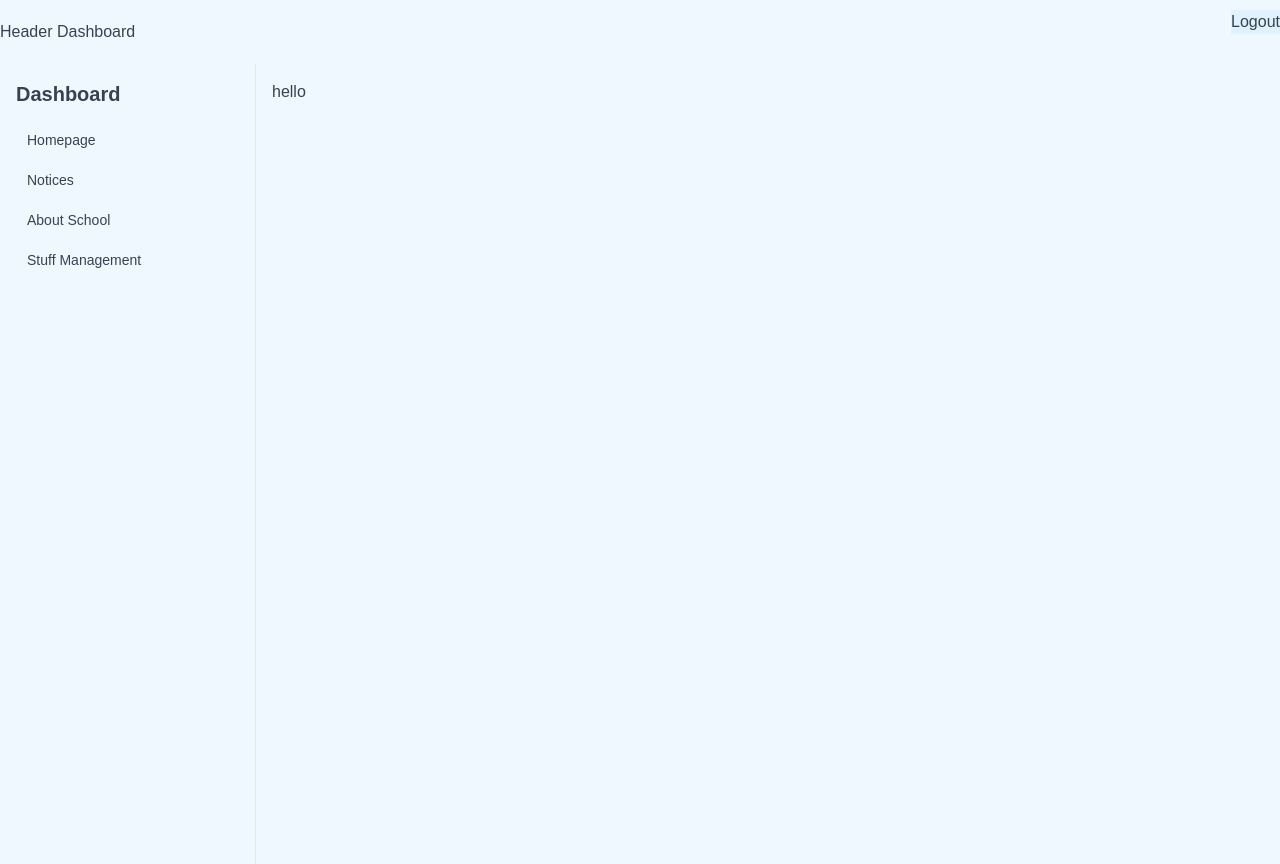
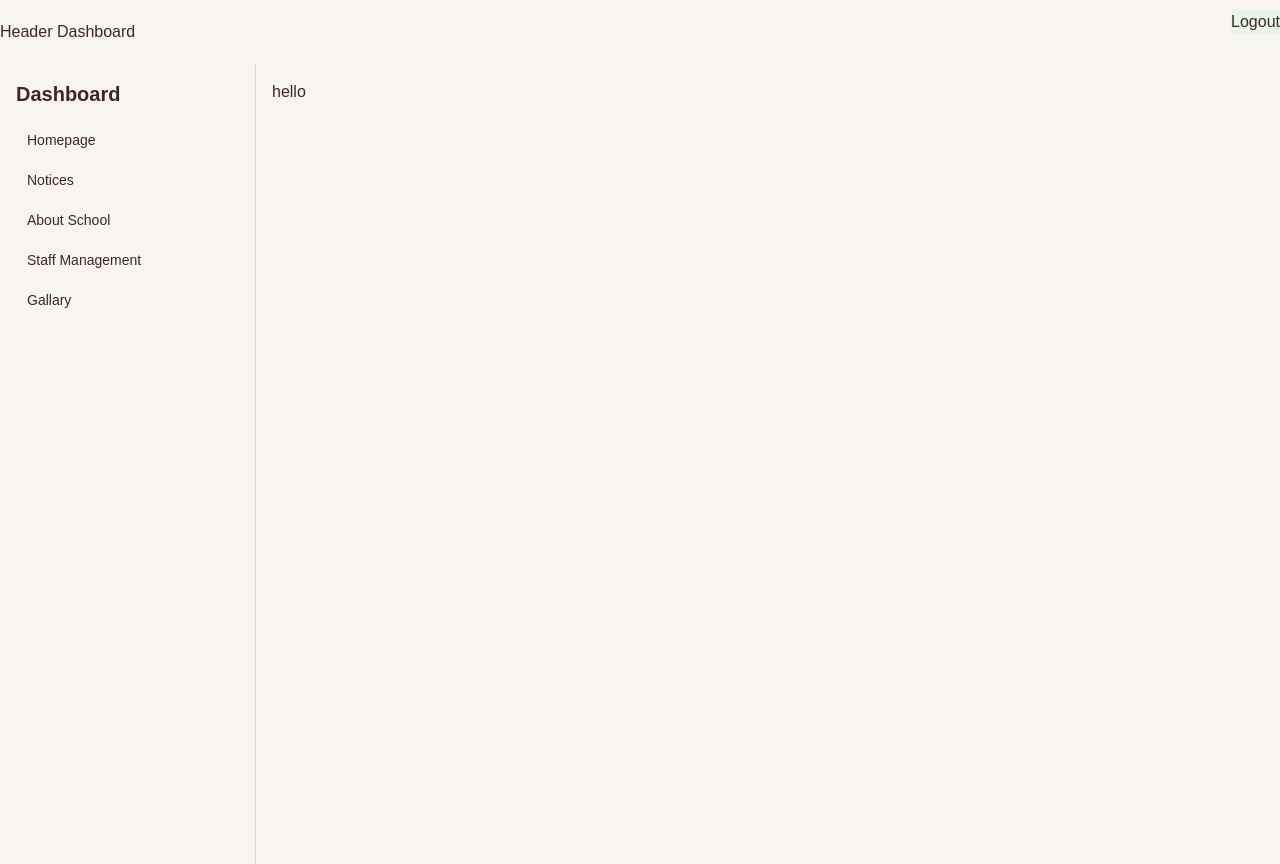
Before and after one commit to Opirajbhor/School-Website, a Next.js app: page /dashboard in a window 1280 px wide. Built offline with nearby package versions, Linux system fonts and the light colour scheme; a web font is replaced by a local one.

Commit message:
working on gallary section

```diff
--- /dev/null
+++ b/app/api/gallary/route.ts
@@ -0,0 +1,22 @@
+import { prisma } from "@/lib/prisma/prisma"
+import { NextResponse } from "next/server"
+
+export async function GET() {
+  const notices = await prisma.gallary.findMany({
+    orderBy: { createdAt: "desc" },
+  })
+  return NextResponse.json(notices)
+}
+
+export async function POST(req: Request) {
+  const body = await req?.json()
+
+  const info = await prisma.gallary.create({
+    data: {
+      tittle: body?.tittle,
+      imageUrl: body?.imageUrl,
+    },
+  })
+
+  return NextResponse.json(info)
+}
--- a/app/dashboard/staff-management/page.tsx
+++ b/app/dashboard/staff-management/page.tsx
@@ -48,7 +48,6 @@ export default function StuffManagement() {
   }
   // add staff panel open-close
   const [staffPanel, setStaffPanel] = useState(false)
-  console.log(staffPanel)
 
   return (
     <>
--- a/app/globals.css
+++ b/app/globals.css
@@ -15,193 +15,172 @@ button {
 }
 
 :root {
-  --card: oklch(1 0 0);
-  --card-foreground: oklch(0.3729 0.0306 259.7328);
-  --popover: oklch(1 0 0);
-  --popover-foreground: oklch(0.3729 0.0306 259.7328);
-  --primary: oklch(0.7227 0.192 149.5793);
+  --background: oklch(0.9711 0.0074 80.7211);
+  --foreground: oklch(0.3 0.0358 30.2042);
+  --card: oklch(0.9711 0.0074 80.7211);
+  --card-foreground: oklch(0.3 0.0358 30.2042);
+  --popover: oklch(0.9711 0.0074 80.7211);
+  --popover-foreground: oklch(0.3 0.0358 30.2042);
+  --primary: oklch(0.5234 0.1347 144.1672);
   --primary-foreground: oklch(1 0 0);
-  --secondary: oklch(0.9514 0.025 236.8242);
-  --secondary-foreground: oklch(0.4461 0.0263 256.8018);
-  --muted: oklch(0.967 0.0029 264.5419);
-  --muted-foreground: oklch(0.551 0.0234 264.3637);
-  --accent: oklch(0.9505 0.0507 163.0508);
-  --accent-foreground: oklch(0.3729 0.0306 259.7328);
-  --destructive: oklch(0.6368 0.2078 25.3313);
-  --border: oklch(0.9276 0.0058 264.5313);
-  --input: oklch(0.9276 0.0058 264.5313);
-  --ring: oklch(0.7227 0.192 149.5793);
-  --chart-1: oklch(0.7227 0.192 149.5793);
-  --chart-2: oklch(0.6959 0.1491 162.4796);
-  --chart-3: oklch(0.596 0.1274 163.2254);
-  --chart-4: oklch(0.5081 0.1049 165.6121);
-  --chart-5: oklch(0.4318 0.0865 166.9128);
+  --secondary: oklch(0.9571 0.021 147.636);
+  --secondary-foreground: oklch(0.4254 0.1159 144.3078);
+  --muted: oklch(0.937 0.0142 74.4218);
+  --muted-foreground: oklch(0.4495 0.0486 39.211);
+  --accent: oklch(0.8952 0.0504 146.0366);
+  --accent-foreground: oklch(0.4254 0.1159 144.3078);
+  --destructive: oklch(0.5386 0.1937 26.7249);
+  --destructive-foreground: oklch(1 0 0);
+  --border: oklch(0.8805 0.0208 74.6428);
+  --input: oklch(0.8805 0.0208 74.6428);
+  --ring: oklch(0.5234 0.1347 144.1672);
+  --chart-1: oklch(0.6731 0.1624 144.2083);
+  --chart-2: oklch(0.5752 0.1446 144.1813);
+  --chart-3: oklch(0.5234 0.1347 144.1672);
+  --chart-4: oklch(0.4254 0.1159 144.3078);
+  --chart-5: oklch(0.2157 0.0453 145.7256);
+  --sidebar: oklch(0.937 0.0142 74.4218);
+  --sidebar-foreground: oklch(0.3 0.0358 30.2042);
+  --sidebar-primary: oklch(0.5234 0.1347 144.1672);
+  --sidebar-primary-foreground: oklch(1 0 0);
+  --sidebar-accent: oklch(0.8952 0.0504 146.0366);
+  --sidebar-accent-foreground: oklch(0.4254 0.1159 144.3078);
+  --sidebar-border: oklch(0.8805 0.0208 74.6428);
+  --sidebar-ring: oklch(0.5234 0.1347 144.1672);
+  --font-sans: Montserrat, sans-serif;
+  --font-serif: Merriweather, serif;
+  --font-mono: Source Code Pro, monospace;
   --radius: 0.5rem;
-  --sidebar: oklch(0.9514 0.025 236.8242);
-  --sidebar-foreground: oklch(0.3729 0.0306 259.7328);
-  --sidebar-primary: oklch(0.7227 0.192 149.5793);
-  --sidebar-primary-foreground: oklch(1 0 0);
-  --sidebar-accent: oklch(0.9505 0.0507 163.0508);
-  --sidebar-accent-foreground: oklch(0.3729 0.0306 259.7328);
-  --sidebar-border: oklch(0.9276 0.0058 264.5313);
-  --sidebar-ring: oklch(0.7227 0.192 149.5793);
-  --background: oklch(0.9751 0.0127 244.2507);
-  --foreground: oklch(0.3729 0.0306 259.7328);
-  --destructive-foreground: oklch(1 0 0);
-  --font-sans: DM Sans, sans-serif;
-  --font-serif: Lora, serif;
-  --font-mono: IBM Plex Mono, monospace;
-  --shadow-color: hsl(0 0% 0%);
+  --shadow-x: 0;
+  --shadow-y: 1px;
+  --shadow-blur: 3px;
+  --shadow-spread: 0px;
   --shadow-opacity: 0.1;
-  --shadow-blur: 8px;
-  --shadow-spread: -1px;
-  --shadow-offset-x: 0px;
-  --shadow-offset-y: 4px;
-  --letter-spacing: 0em;
+  --shadow-color: oklch(0 0 0);
+  --shadow-2xs: 0 1px 3px 0px hsl(0 0% 0% / 0.05);
+  --shadow-xs: 0 1px 3px 0px hsl(0 0% 0% / 0.05);
+  --shadow-sm:
+    0 1px 3px 0px hsl(0 0% 0% / 0.1), 0 1px 2px -1px hsl(0 0% 0% / 0.1);
+  --shadow: 0 1px 3px 0px hsl(0 0% 0% / 0.1), 0 1px 2px -1px hsl(0 0% 0% / 0.1);
+  --shadow-md:
+    0 1px 3px 0px hsl(0 0% 0% / 0.1), 0 2px 4px -1px hsl(0 0% 0% / 0.1);
+  --shadow-lg:
+    0 1px 3px 0px hsl(0 0% 0% / 0.1), 0 4px 6px -1px hsl(0 0% 0% / 0.1);
+  --shadow-xl:
+    0 1px 3px 0px hsl(0 0% 0% / 0.1), 0 8px 10px -1px hsl(0 0% 0% / 0.1);
+  --shadow-2xl: 0 1px 3px 0px hsl(0 0% 0% / 0.25);
+  --tracking-normal: 0em;
   --spacing: 0.25rem;
-  --shadow-2xs: 0px 4px 8px -1px hsl(0 0% 0% / 0.05);
-  --shadow-xs: 0px 4px 8px -1px hsl(0 0% 0% / 0.05);
-  --shadow-sm:
-    0px 4px 8px -1px hsl(0 0% 0% / 0.1), 0px 1px 2px -2px hsl(0 0% 0% / 0.1);
-  --shadow:
-    0px 4px 8px -1px hsl(0 0% 0% / 0.1), 0px 1px 2px -2px hsl(0 0% 0% / 0.1);
-  --shadow-md:
-    0px 4px 8px -1px hsl(0 0% 0% / 0.1), 0px 2px 4px -2px hsl(0 0% 0% / 0.1);
-  --shadow-lg:
-    0px 4px 8px -1px hsl(0 0% 0% / 0.1), 0px 4px 6px -2px hsl(0 0% 0% / 0.1);
-  --shadow-xl:
-    0px 4px 8px -1px hsl(0 0% 0% / 0.1), 0px 8px 10px -2px hsl(0 0% 0% / 0.1);
-  --shadow-2xl: 0px 4px 8px -1px hsl(0 0% 0% / 0.25);
-  --tracking-normal: 0em;
 }
 
 .dark {
-  --background: oklch(0.2077 0.0398 265.7549);
-  --foreground: oklch(0.8717 0.0093 258.3382);
-  --card: oklch(0.2795 0.0368 260.031);
-  --card-foreground: oklch(0.8717 0.0093 258.3382);
-  --popover: oklch(0.2795 0.0368 260.031);
-  --popover-foreground: oklch(0.8717 0.0093 258.3382);
-  --primary: oklch(0.7729 0.1535 163.2231);
-  --primary-foreground: oklch(0.2077 0.0398 265.7549);
-  --secondary: oklch(0.3351 0.0331 260.912);
-  --secondary-foreground: oklch(0.7118 0.0129 286.0665);
-  --muted: oklch(0.2463 0.0275 259.9628);
-  --muted-foreground: oklch(0.551 0.0234 264.3637);
-  --accent: oklch(0.3729 0.0306 259.7328);
-  --accent-foreground: oklch(0.7118 0.0129 286.0665);
-  --destructive: oklch(0.6368 0.2078 25.3313);
-  --border: oklch(0.4461 0.0263 256.8018);
-  --input: oklch(0.4461 0.0263 256.8018);
-  --ring: oklch(0.7729 0.1535 163.2231);
-  --chart-1: oklch(0.7729 0.1535 163.2231);
-  --chart-2: oklch(0.7845 0.1325 181.912);
-  --chart-3: oklch(0.7227 0.192 149.5793);
-  --chart-4: oklch(0.6959 0.1491 162.4796);
-  --chart-5: oklch(0.596 0.1274 163.2254);
-  --sidebar: oklch(0.2795 0.0368 260.031);
-  --sidebar-foreground: oklch(0.8717 0.0093 258.3382);
-  --sidebar-primary: oklch(0.7729 0.1535 163.2231);
-  --sidebar-primary-foreground: oklch(0.2077 0.0398 265.7549);
-  --sidebar-accent: oklch(0.3729 0.0306 259.7328);
-  --sidebar-accent-foreground: oklch(0.7118 0.0129 286.0665);
-  --sidebar-border: oklch(0.4461 0.0263 256.8018);
-  --sidebar-ring: oklch(0.7729 0.1535 163.2231);
-  --destructive-foreground: oklch(0.2077 0.0398 265.7549);
+  --background: oklch(0.2683 0.0279 150.7681);
+  --foreground: oklch(0.9423 0.0097 72.6595);
+  --card: oklch(0.3327 0.0271 146.9867);
+  --card-foreground: oklch(0.9423 0.0097 72.6595);
+  --popover: oklch(0.3327 0.0271 146.9867);
+  --popover-foreground: oklch(0.9423 0.0097 72.6595);
+  --primary: oklch(0.6731 0.1624 144.2083);
+  --primary-foreground: oklch(0.2157 0.0453 145.7256);
+  --secondary: oklch(0.3942 0.0265 142.9926);
+  --secondary-foreground: oklch(0.897 0.0166 142.5518);
+  --muted: oklch(0.2926 0.0212 147.7496);
+  --muted-foreground: oklch(0.8579 0.0174 76.0955);
+  --accent: oklch(0.5752 0.1446 144.1813);
+  --accent-foreground: oklch(0.9423 0.0097 72.6595);
+  --destructive: oklch(0.5386 0.1937 26.7249);
+  --destructive-foreground: oklch(0.9423 0.0097 72.6595);
+  --border: oklch(0.3942 0.0265 142.9926);
+  --input: oklch(0.3942 0.0265 142.9926);
+  --ring: oklch(0.6731 0.1624 144.2083);
+  --chart-1: oklch(0.766 0.1179 145.295);
+  --chart-2: oklch(0.7185 0.1417 144.8887);
+  --chart-3: oklch(0.6731 0.1624 144.2083);
+  --chart-4: oklch(0.6291 0.1543 144.2031);
+  --chart-5: oklch(0.5752 0.1446 144.1813);
+  --sidebar: oklch(0.2683 0.0279 150.7681);
+  --sidebar-foreground: oklch(0.9423 0.0097 72.6595);
+  --sidebar-primary: oklch(0.6731 0.1624 144.2083);
+  --sidebar-primary-foreground: oklch(0.2157 0.0453 145.7256);
+  --sidebar-accent: oklch(0.5752 0.1446 144.1813);
+  --sidebar-accent-foreground: oklch(0.9423 0.0097 72.6595);
+  --sidebar-border: oklch(0.3942 0.0265 142.9926);
+  --sidebar-ring: oklch(0.6731 0.1624 144.2083);
+  --font-sans: Montserrat, sans-serif;
+  --font-serif: Merriweather, serif;
+  --font-mono: Source Code Pro, monospace;
   --radius: 0.5rem;
-  --font-sans: DM Sans, sans-serif;
-  --font-serif: Lora, serif;
-  --font-mono: IBM Plex Mono, monospace;
-  --shadow-color: hsl(0 0% 0%);
+  --shadow-x: 0;
+  --shadow-y: 1px;
+  --shadow-blur: 3px;
+  --shadow-spread: 0px;
   --shadow-opacity: 0.1;
-  --shadow-blur: 8px;
-  --shadow-spread: -1px;
-  --shadow-offset-x: 0px;
-  --shadow-offset-y: 4px;
-  --letter-spacing: 0em;
-  --spacing: 0.25rem;
-  --shadow-2xs: 0px 4px 8px -1px hsl(0 0% 0% / 0.05);
-  --shadow-xs: 0px 4px 8px -1px hsl(0 0% 0% / 0.05);
+  --shadow-color: oklch(0 0 0);
+  --shadow-2xs: 0 1px 3px 0px hsl(0 0% 0% / 0.05);
+  --shadow-xs: 0 1px 3px 0px hsl(0 0% 0% / 0.05);
   --shadow-sm:
-    0px 4px 8px -1px hsl(0 0% 0% / 0.1), 0px 1px 2px -2px hsl(0 0% 0% / 0.1);
-  --shadow:
-    0px 4px 8px -1px hsl(0 0% 0% / 0.1), 0px 1px 2px -2px hsl(0 0% 0% / 0.1);
+    0 1px 3px 0px hsl(0 0% 0% / 0.1), 0 1px 2px -1px hsl(0 0% 0% / 0.1);
+  --shadow: 0 1px 3px 0px hsl(0 0% 0% / 0.1), 0 1px 2px -1px hsl(0 0% 0% / 0.1);
   --shadow-md:
-    0px 4px 8px -1px hsl(0 0% 0% / 0.1), 0px 2px 4px -2px hsl(0 0% 0% / 0.1);
+    0 1px 3px 0px hsl(0 0% 0% / 0.1), 0 2px 4px -1px hsl(0 0% 0% / 0.1);
   --shadow-lg:
-    0px 4px 8px -1px hsl(0 0% 0% / 0.1), 0px 4px 6px -2px hsl(0 0% 0% / 0.1);
+    0 1px 3px 0px hsl(0 0% 0% / 0.1), 0 4px 6px -1px hsl(0 0% 0% / 0.1);
   --shadow-xl:
-    0px 4px 8px -1px hsl(0 0% 0% / 0.1), 0px 8px 10px -2px hsl(0 0% 0% / 0.1);
-  --shadow-2xl: 0px 4px 8px -1px hsl(0 0% 0% / 0.25);
+    0 1px 3px 0px hsl(0 0% 0% / 0.1), 0 8px 10px -1px hsl(0 0% 0% / 0.1);
+  --shadow-2xl: 0 1px 3px 0px hsl(0 0% 0% / 0.25);
 }
 
 @theme inline {
-  --font-sans: DM Sans, sans-serif;
-  --font-heading: var(--font-sans);
+  --color-background: var(--background);
+  --color-foreground: var(--foreground);
+  --color-card: var(--card);
+  --color-card-foreground: var(--card-foreground);
+  --color-popover: var(--popover);
+  --color-popover-foreground: var(--popover-foreground);
+  --color-primary: var(--primary);
+  --color-primary-foreground: var(--primary-foreground);
+  --color-secondary: var(--secondary);
+  --color-secondary-foreground: var(--secondary-foreground);
+  --color-muted: var(--muted);
+  --color-muted-foreground: var(--muted-foreground);
+  --color-accent: var(--accent);
+  --color-accent-foreground: var(--accent-foreground);
+  --color-destructive: var(--destructive);
+  --color-destructive-foreground: var(--destructive-foreground);
+  --color-border: var(--border);
+  --color-input: var(--input);
+  --color-ring: var(--ring);
+  --color-chart-1: var(--chart-1);
+  --color-chart-2: var(--chart-2);
+  --color-chart-3: var(--chart-3);
+  --color-chart-4: var(--chart-4);
+  --color-chart-5: var(--chart-5);
+  --color-sidebar: var(--sidebar);
+  --color-sidebar-foreground: var(--sidebar-foreground);
+  --color-sidebar-primary: var(--sidebar-primary);
+  --color-sidebar-primary-foreground: var(--sidebar-primary-foreground);
+  --color-sidebar-accent: var(--sidebar-accent);
+  --color-sidebar-accent-foreground: var(--sidebar-accent-foreground);
+  --color-sidebar-border: var(--sidebar-border);
   --color-sidebar-ring: var(--sidebar-ring);
-  --color-sidebar-border: var(--sidebar-border);
-  --color-sidebar-accent-foreground: var(--sidebar-accent-foreground);
-  --color-sidebar-accent: var(--sidebar-accent);
-  --color-sidebar-primary-foreground: var(--sidebar-primary-foreground);
-  --color-sidebar-primary: var(--sidebar-primary);
-  --color-sidebar-foreground: var(--sidebar-foreground);
-  --color-sidebar: var(--sidebar);
-  --color-chart-5: var(--chart-5);
-  --color-chart-4: var(--chart-4);
-  --color-chart-3: var(--chart-3);
-  --color-chart-2: var(--chart-2);
-  --color-chart-1: var(--chart-1);
-  --color-ring: var(--ring);
-  --color-input: var(--input);
-  --color-border: var(--border);
-  --color-destructive: var(--destructive);
-  --color-accent-foreground: var(--accent-foreground);
-  --color-accent: var(--accent);
-  --color-muted-foreground: var(--muted-foreground);
-  --color-muted: var(--muted);
-  --color-secondary-foreground: var(--secondary-foreground);
-  --color-secondary: var(--secondary);
-  --color-primary-foreground: var(--primary-foreground);
-  --color-primary: var(--primary);
-  --color-popover-foreground: var(--popover-foreground);
-  --color-popover: var(--popover);
-  --color-card-foreground: var(--card-foreground);
-  --color-card: var(--card);
-  --color-foreground: var(--foreground);
-  --color-background: var(--background);
-  --radius-sm: calc(var(--radius) * 0.6);
-  --radius-md: calc(var(--radius) * 0.8);
+
+  --font-sans: var(--font-sans);
+  --font-mono: var(--font-mono);
+  --font-serif: var(--font-serif);
+
+  --radius-sm: calc(var(--radius) - 4px);
+  --radius-md: calc(var(--radius) - 2px);
   --radius-lg: var(--radius);
-  --radius-xl: calc(var(--radius) * 1.4);
-  --radius-2xl: calc(var(--radius) * 1.8);
-  --radius-3xl: calc(var(--radius) * 2.2);
-  --radius-4xl: calc(var(--radius) * 2.6);
-  --font-mono: IBM Plex Mono, monospace;
-  --font-serif: Lora, serif;
-  --radius: 0.5rem;
-  --tracking-tighter: calc(var(--tracking-normal) - 0.05em);
-  --tracking-tight: calc(var(--tracking-normal) - 0.025em);
-  --tracking-wide: calc(var(--tracking-normal) + 0.025em);
-  --tracking-wider: calc(var(--tracking-normal) + 0.05em);
-  --tracking-widest: calc(var(--tracking-normal) + 0.1em);
-  --tracking-normal: var(--tracking-normal);
+  --radius-xl: calc(var(--radius) + 4px);
+
+  --shadow-2xs: var(--shadow-2xs);
+  --shadow-xs: var(--shadow-xs);
+  --shadow-sm: var(--shadow-sm);
+  --shadow: var(--shadow);
+  --shadow-md: var(--shadow-md);
+  --shadow-lg: var(--shadow-lg);
+  --shadow-xl: var(--shadow-xl);
   --shadow-2xl: var(--shadow-2xl);
-  --shadow-xl: var(--shadow-xl);
-  --shadow-lg: var(--shadow-lg);
-  --shadow-md: var(--shadow-md);
-  --shadow: var(--shadow);
-  --shadow-sm: var(--shadow-sm);
-  --shadow-xs: var(--shadow-xs);
-  --shadow-2xs: var(--shadow-2xs);
-  --spacing: var(--spacing);
-  --letter-spacing: var(--letter-spacing);
-  --shadow-offset-y: var(--shadow-offset-y);
-  --shadow-offset-x: var(--shadow-offset-x);
-  --shadow-spread: var(--shadow-spread);
-  --shadow-blur: var(--shadow-blur);
-  --shadow-opacity: var(--shadow-opacity);
-  --color-shadow-color: var(--shadow-color);
-  --color-destructive-foreground: var(--destructive-foreground);
 }
 
 @layer base {
--- a/components/Custom-Components/Dashboard-Compo/DashboardSidebar.tsx
+++ b/components/Custom-Components/Dashboard-Compo/DashboardSidebar.tsx
@@ -21,8 +21,13 @@ const links: dashboardLinks[] = [
     icon: "<School />",
   },
   {
-    name: "Stuff Management",
-    src: "/dashboard/stuff-management",
+    name: "Staff Management",
+    src: "/dashboard/staff-management",
+    icon: "<School />",
+  },
+  {
+    name: "Gallary",
+    src: "/dashboard/gallary",
     icon: "<School />",
   },
 ]
```
Also changed, not shown: app/(main)/Gallary/page.tsx (+12 -15 lines), app/dashboard/gallary/page.tsx (added, +7 -0 lines), components/Custom-Components/GallaryGrid.tsx (added, +35 -0 lines), components/Custom-Components/GallarySection.tsx (+25 -76 lines), lib/types/type.ts (+7 -0 lines), 1 other file (tests, documents, lock files or other folders).
